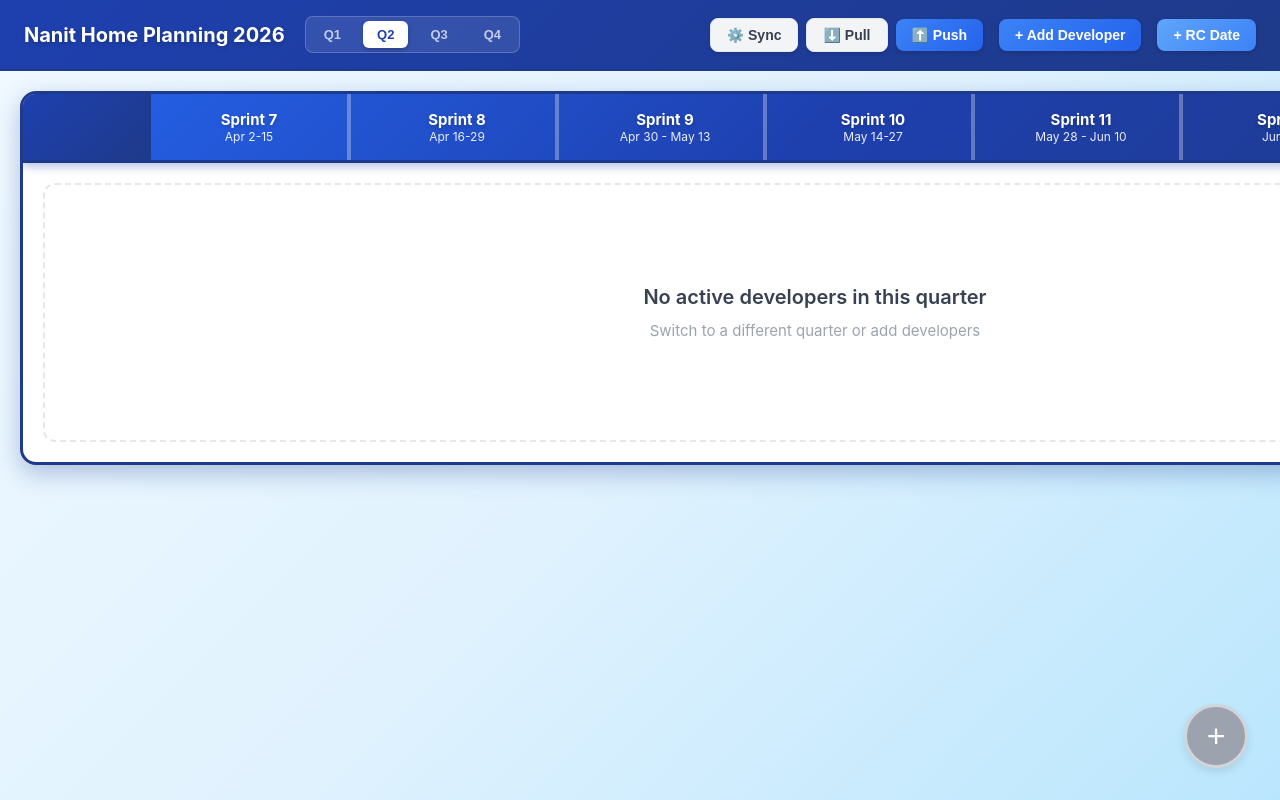
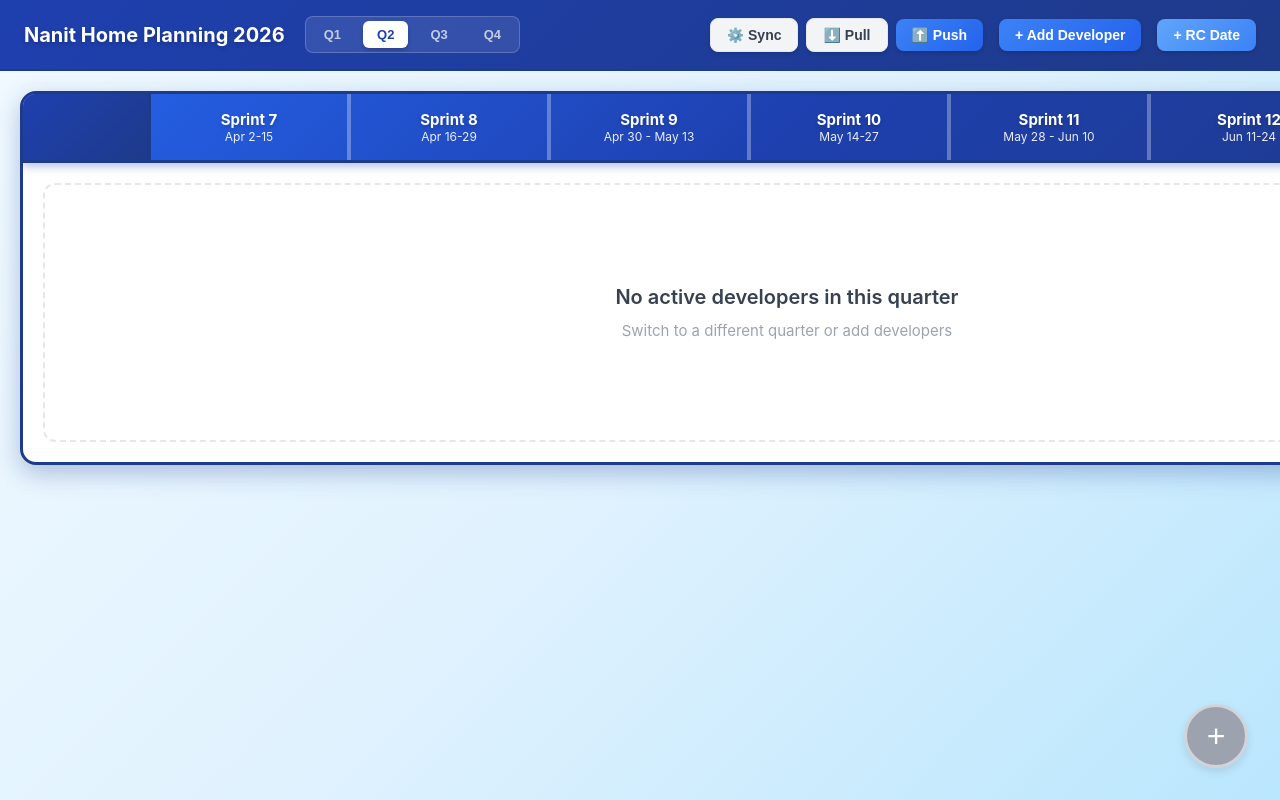
Before and after one commit to orelmalich1/sprint-task-manager, a React (Create React App) app: page / in a window 1280 px wide. Built offline with nearby package versions, Linux system fonts and the light colour scheme.

Commit message:
Fix task alignment: remove margin-right that caused sprint column offset

```diff
--- a/src/index.css
+++ b/src/index.css
@@ -217,7 +217,6 @@
   align-items: center;
   justify-content: center;
   padding: 16px;
-  margin-right: 8px;
 }
 
 .sprint-title {
@@ -308,7 +307,6 @@
 
 .sprint-column {
   border-right: 4px solid #dbeafe;
-  margin-right: 8px;
 }
 
 .sprint-column:nth-child(odd) {
```
